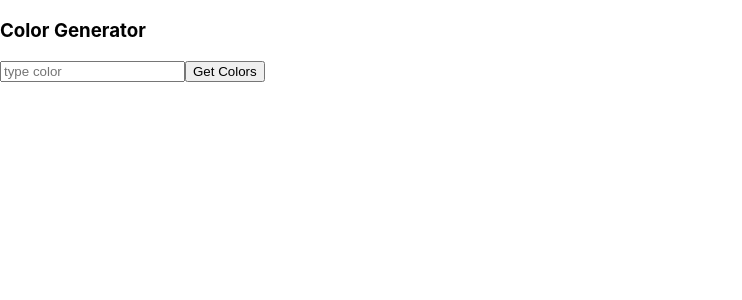
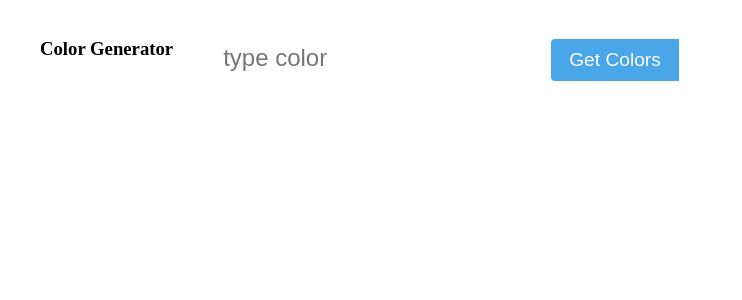
Before and after one commit to rigole/ReactJS-Applications, a React (Create React App) app in the folder color-generators/: page / in a window 1280 px wide. Shown: the top 300 px of the page, without its empty margins (0-742 px from the left). Built offline with nearby package versions, Linux system fonts and the light colour scheme.

Commit message:
styling inputs and button

```diff
--- a/color-generators/src/App.js
+++ b/color-generators/src/App.js
@@ -4,7 +4,7 @@ import './App.css';
 function App() {
     const [color, setColor] = ("")
   return (
-    <section>
+    <section className="container">
       <h3>Color Generator</h3>
       <form action="">
         <input
@@ -12,7 +12,9 @@ function App() {
             placeholder="type color"
             onChange={(e) => setColor(e.target.value)}
         />
-        <button type="submit">Get Colors</button>
+        <button className="btn" type="submit">
+            Get Colors
+        </button>
       </form>
     </section>
   );
--- a/color-generators/src/index.css
+++ b/color-generators/src/index.css
@@ -1,13 +1,77 @@
-body {
-  margin: 0;
-  font-family: -apple-system, BlinkMacSystemFont, 'Segoe UI', 'Roboto', 'Oxygen',
-    'Ubuntu', 'Cantarell', 'Fira Sans', 'Droid Sans', 'Helvetica Neue',
-    sans-serif;
-  -webkit-font-smoothing: antialiased;
-  -moz-osx-font-smoothing: grayscale;
+
+
+:root {
+    /* dark shades of primary color*/
+    --clr-primary-1: hsl(205, 86%, 17%);
+    --clr-primary-2: hsl(205, 77%, 27%);
+    --clr-primary-3: hsl(205, 72%, 37%);
+    --clr-primary-4: hsl(205, 63%, 48%);
+    /* primary/main color */
+    --clr-primary-5: hsl(205, 78%, 60%);
+    /* lighter shades of primary color */
+    --clr-primary-6: hsl(205, 89%, 70%);
+    --clr-primary-7: hsl(205, 90%, 76%);
+    --clr-primary-8: hsl(205, 86%, 81%);
+    --clr-primary-9: hsl(205, 90%, 88%);
+    --clr-primary-10: hsl(205, 100%, 96%);
+    /* darkest grey - used for headings */
+    --clr-grey-1: hsl(209, 61%, 16%);
+    --clr-grey-2: hsl(211, 39%, 23%);
+    --clr-grey-3: hsl(209, 34%, 30%);
+    --clr-grey-4: hsl(209, 28%, 39%);
+    /* grey used for paragraphs */
+    --clr-grey-5: hsl(210, 22%, 49%);
+    --clr-grey-6: hsl(209, 23%, 60%);
+    --clr-grey-7: hsl(211, 27%, 70%);
+    --clr-grey-8: hsl(210, 31%, 80%);
+    --clr-grey-9: hsl(212, 33%, 89%);
+    --clr-grey-10: hsl(210, 36%, 96%);
+    --clr-white: #fff;
+    --clr-red-dark: hsl(360, 67%, 44%);
+    --clr-red-light: hsl(360, 71%, 66%);
+    --clr-green-dark: hsl(125, 67%, 44%);
+    --clr-green-light: hsl(125, 71%, 66%);
+    --clr-black: #222;
+    --transition: all 0.3s linear;
+    --spacing: 0.1rem;
+    --radius: 0.25rem;
+    --light-shadow: 0 5px 15px rgba(0, 0, 0, 0.1);
+    --dark-shadow: 0 5px 15px rgba(0, 0, 0, 0.2);
+    --max-width: 1170px;
+    --fixed-width: 620px;
 }
 
-code {
-  font-family: source-code-pro, Menlo, Monaco, Consolas, 'Courier New',
-    monospace;
+
+.container{
+    text-align:center;
+    display: flex;
+    align-items: center;
+    height: 100px;
+    padding-left: 2rem;
 }
+
+.container h3{
+    margin-top: 0;
+    margin-right: 2rem;
+}
+
+
+input{
+    border-color: transparent;
+    padding: 0.5rem 1rem;
+    font-size: 1.5rem;
+    border-top-left-radius: var(--radius);
+    border-bottom-left-radius: var(--radius);
+}
+
+.btn {
+    background: var(--clr-primary-5);
+    padding: 0.5rem 1rem;
+    font-size: 1.2rem;
+    border-color: transparent;
+    border-top-left-radius: var(--radius);
+    border-bottom-left-radius: var(--radius);
+    text-transform: capitalize;
+    color: var(--clr-white);
+    cursor: pointer;
+}
```
